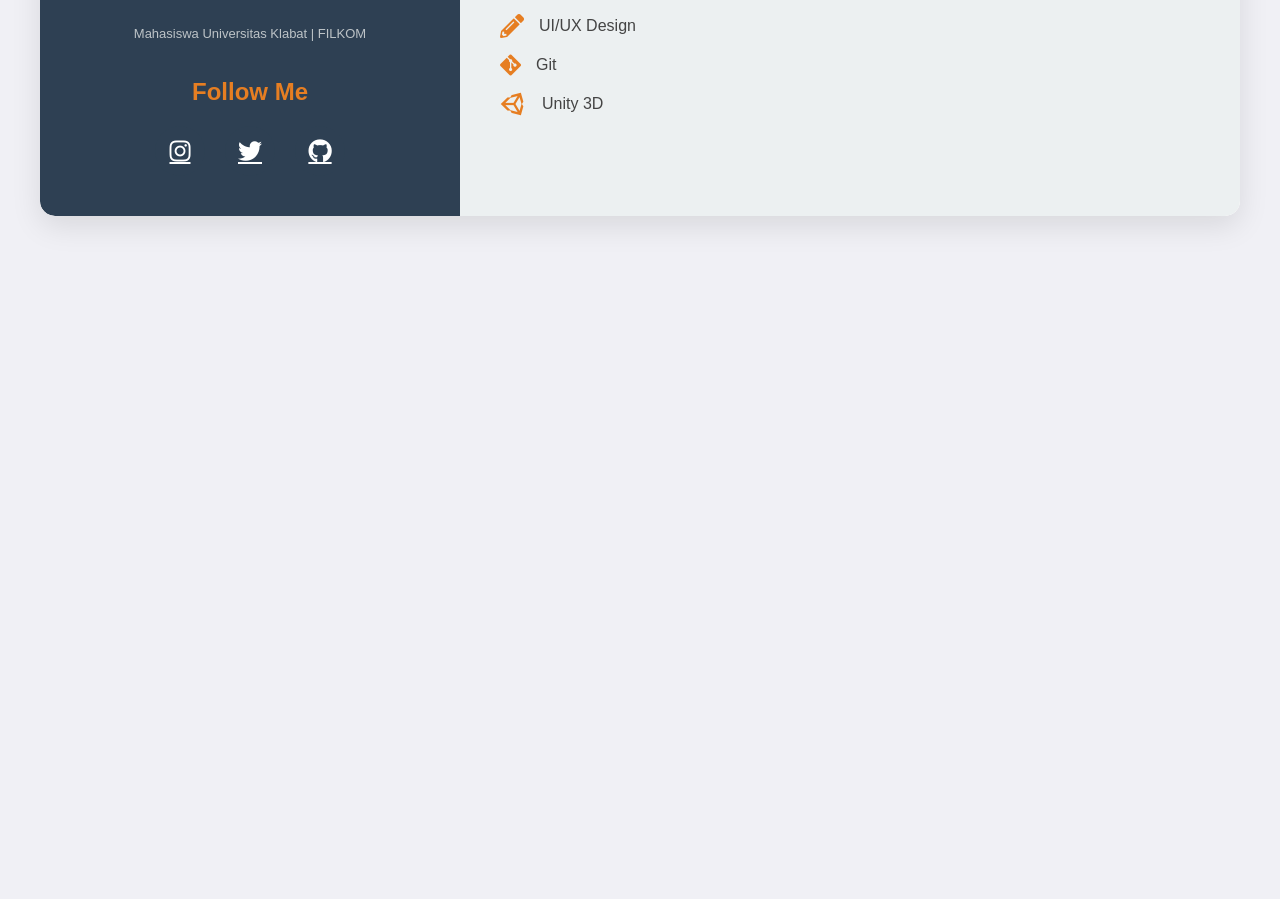
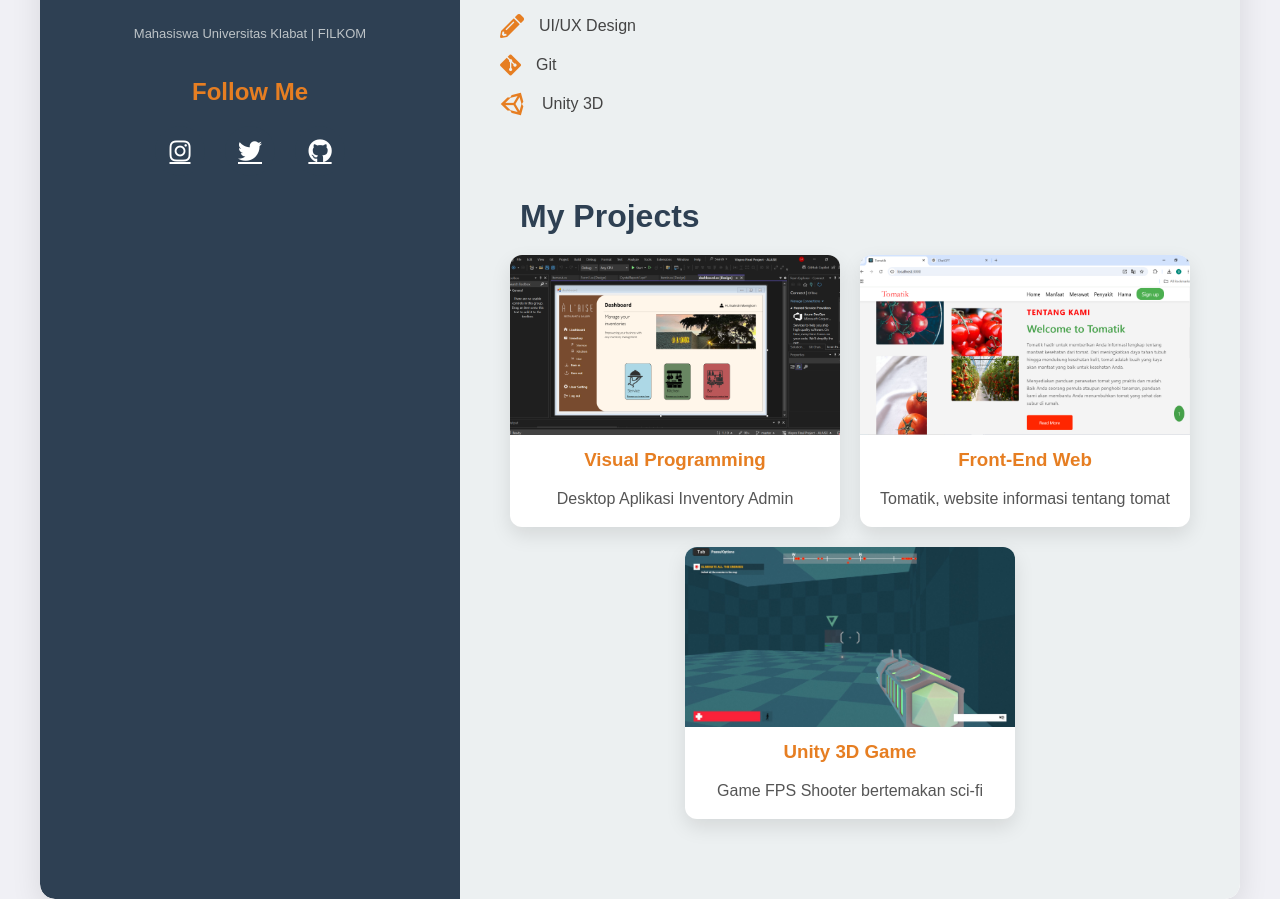
Before and after one commit to sergiopoli77/CV, a React (Create React App) app: page / in a window 1280 px wide. Shown: the part 380-1279 px from the top of the page. Before the commit the page ends 800 px from the top, so only its background shows below. Built offline with nearby package versions, Linux system fonts and the light colour scheme.

Commit message:
add works component

```diff
--- a/src/App.js
+++ b/src/App.js
@@ -3,6 +3,7 @@ import { Helmet } from "react-helmet";
 import Header from "./Components/Header";
 import About from "./Components/AboutMe";
 import Skills from "./Components/Skills";
+import Works from "./Components/Works";
 
 const App = () => {
   return (
@@ -19,6 +20,7 @@ const App = () => {
         <main className="right-side">
           <About />
           <Skills />
+          <Works />
         </main>
       </div>
     </div>
--- /dev/null
+++ b/src/Components/Works/index.js
@@ -0,0 +1,40 @@
+import React from "react";
+
+const Works = () => {
+  return (
+    <section className="works fadeIn">
+      <h2>My Projects</h2>
+      <div className="portfolio">
+        <div className="portfolio-item">
+          <img
+            src="./images/alaise.png"
+            alt="Visual Programming Project"
+            className="project-img"
+          />
+          <h3>Visual Programming</h3>
+          <p>Desktop Aplikasi Inventory Admin</p>
+        </div>
+        <div className="portfolio-item">
+          <img
+            src="./images/tomatikweb.png"
+            alt="Front-End Web Project"
+            className="project-img"
+          />
+          <h3>Front-End Web</h3>
+          <p>Tomatik, website informasi tentang tomat</p>
+        </div>
+        <div className="portfolio-item">
+          <img
+            src="./images/scifigame.jpeg"
+            alt="Unity 3D Game Project"
+            className="project-img"
+          />
+          <h3>Unity 3D Game</h3>
+          <p>Game FPS Shooter bertemakan sci-fi</p>
+        </div>
+      </div>
+    </section>
+  );
+};
+
+export default Works;
```
